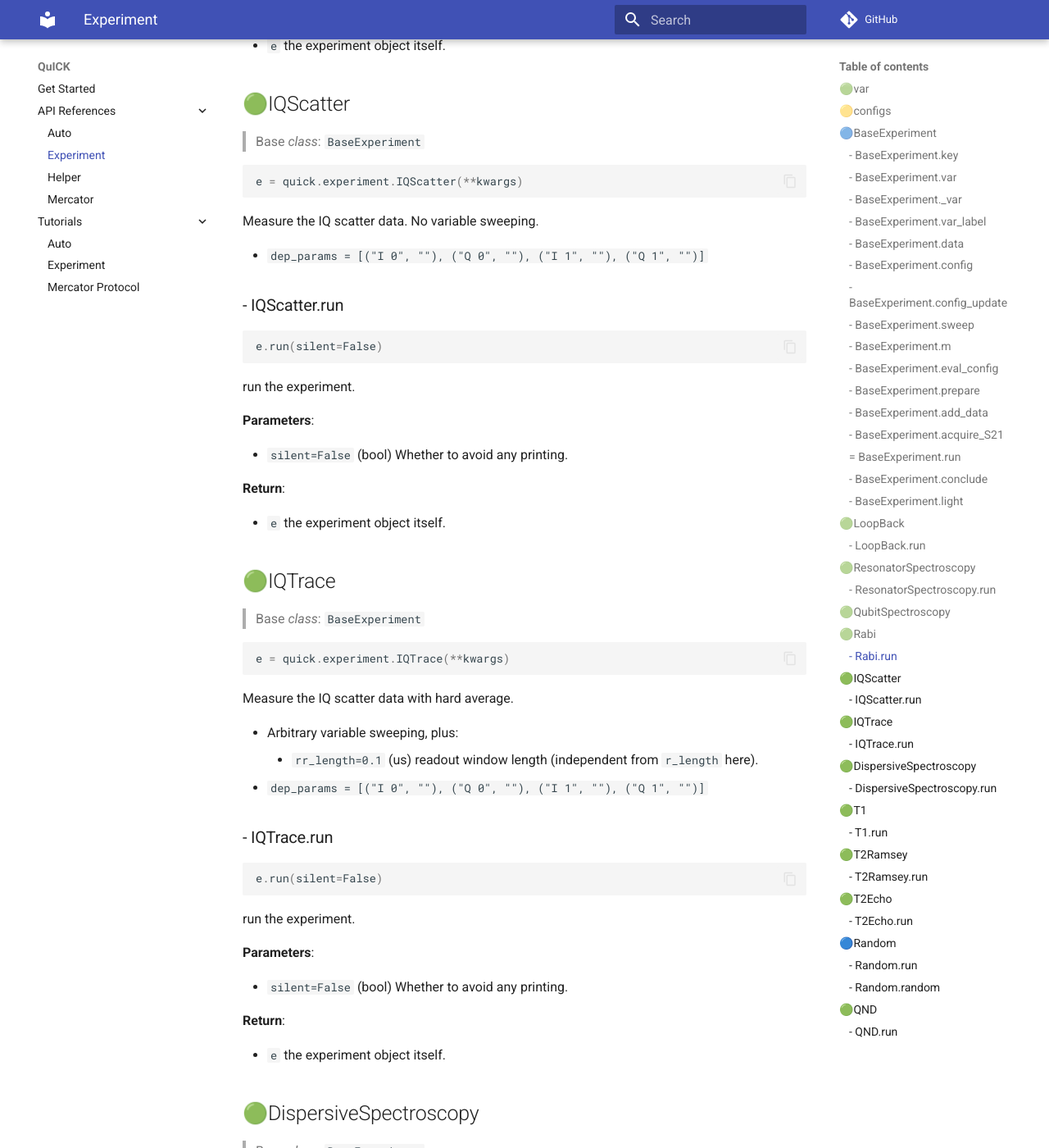
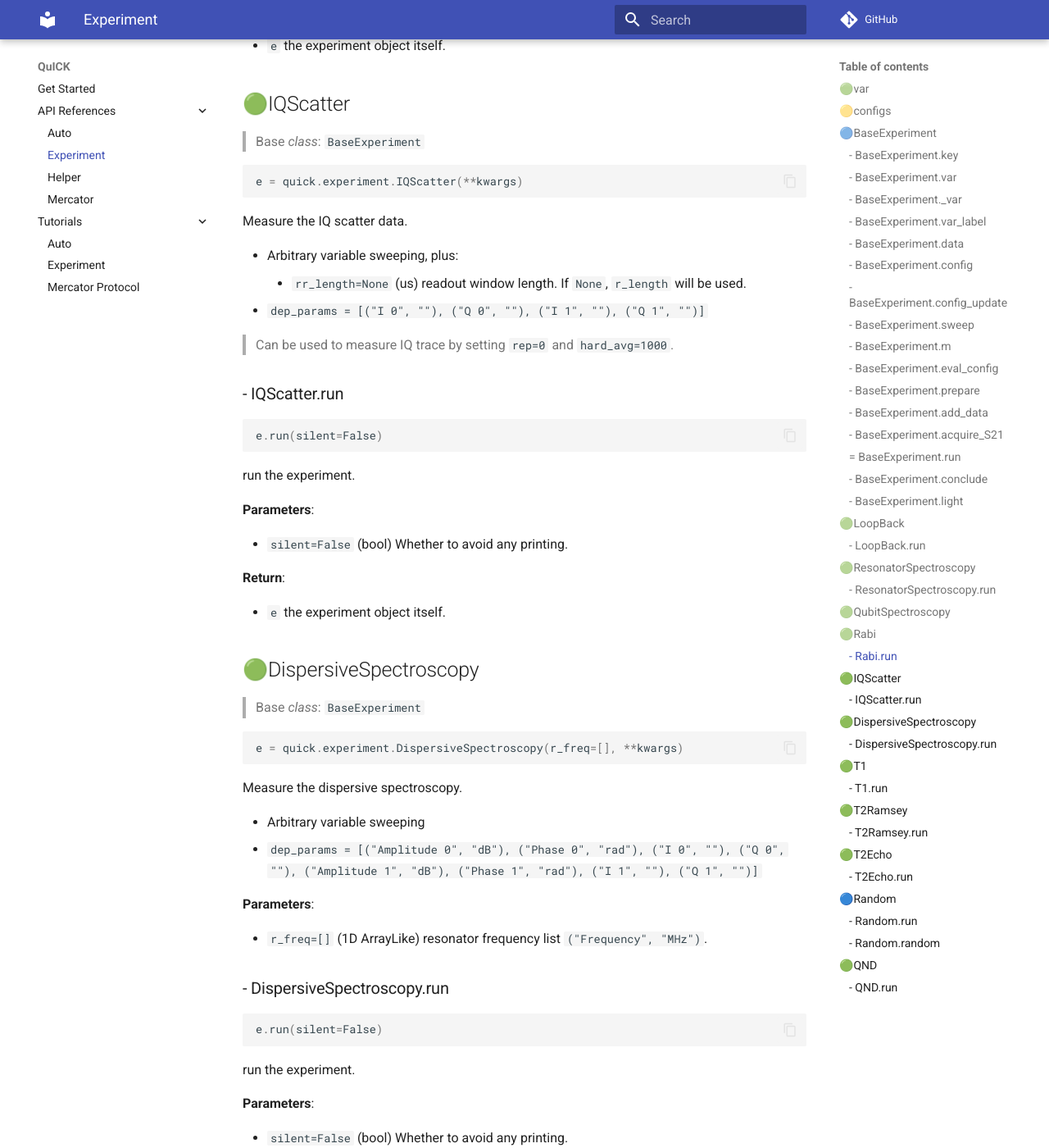
Before and after one commit to clelandlab/quick, an MkDocs documentation site: the page built from docs/API References/experiment.md, in a window 1280 px wide and 1400 px high, scrolled down 9171 px. Shown: the whole window at 82% size. Built offline with MkDocs 1.6.1 and Material for MkDocs 9.7.7, drawn with Linux system fonts in a browser that asks for light colours; comment, search, counter and statistics services are not loaded.

Commit message:
Combine IQTrace into IQScatter

````diff
--- a/docs/API References/experiment.md
+++ b/docs/API References/experiment.md
@@ -384,41 +384,15 @@ run the experiment.
 e = quick.experiment.IQScatter(**kwargs)
 ```
 
-Measure the IQ scatter data. No variable sweeping.
+Measure the IQ scatter data.
 
+- Arbitrary variable sweeping, plus:
+    - `rr_length=None` (us) readout window length. If `None`, `r_length` will be used.
 - `dep_params = [("I 0", ""), ("Q 0", ""), ("I 1", ""), ("Q 1", "")]`
 
+> Can be used to measure IQ trace by setting `rep=0` and `hard_avg=1000`.
+
 ### - IQScatter.run
-
-```python
-e.run(silent=False)
-```
-
-run the experiment.
-
-**Parameters**:
-
-- `silent=False` (bool) Whether to avoid any printing.
-
-**Return**:
-
-- `e` the experiment object itself.
-
-## 🟢IQTrace
-
-> Base *class*: `BaseExperiment`
-
-```python
-e = quick.experiment.IQTrace(**kwargs)
-```
-
-Measure the IQ scatter data with hard average.
-
-- Arbitrary variable sweeping, plus:
-    - `rr_length=0.1` (us) readout window length (independent from `r_length` here).
-- `dep_params = [("I 0", ""), ("Q 0", ""), ("I 1", ""), ("Q 1", "")]`
-
-### - IQTrace.run
 
 ```python
 e.run(silent=False)
````
Also changed, not shown: 3 other files.
